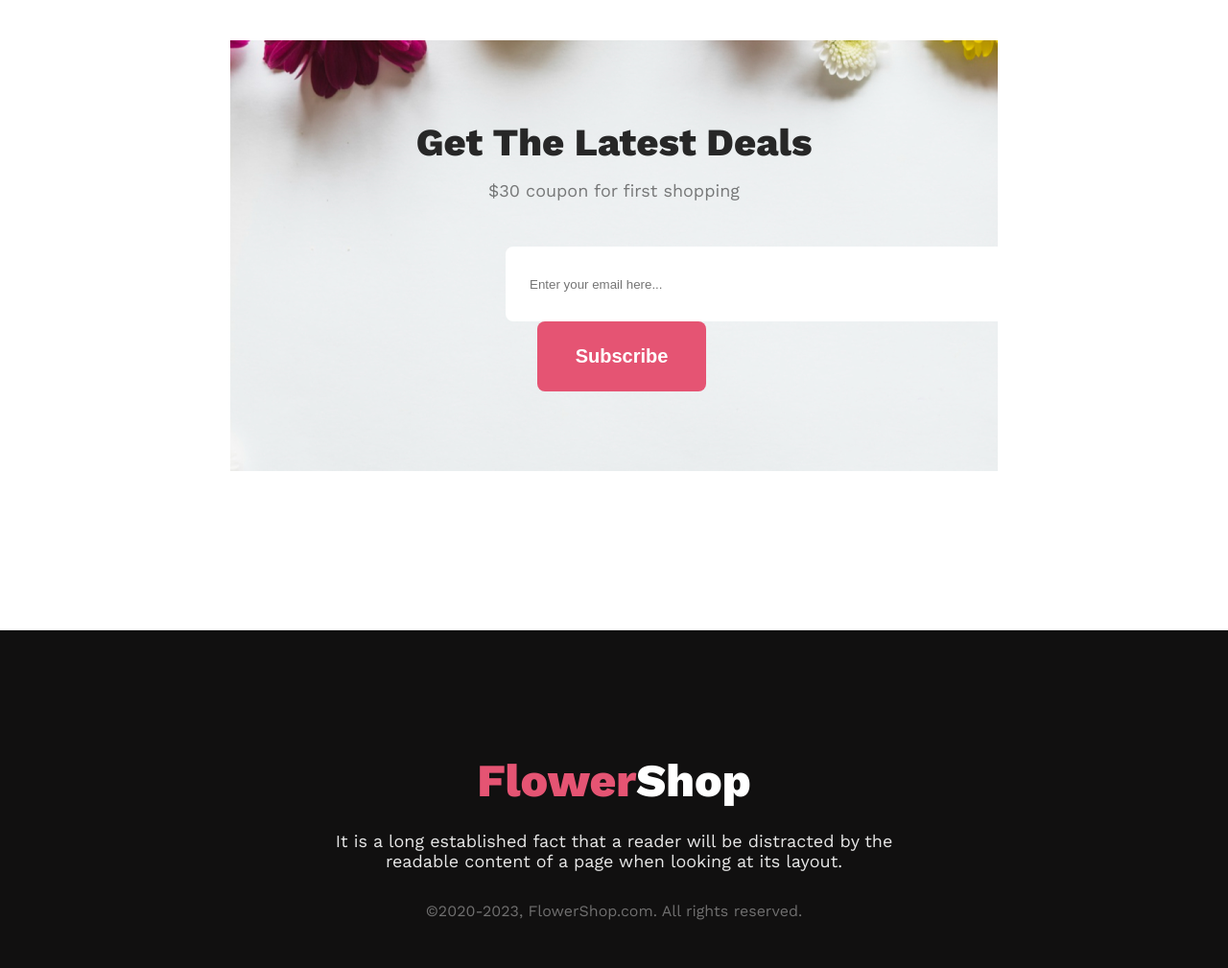
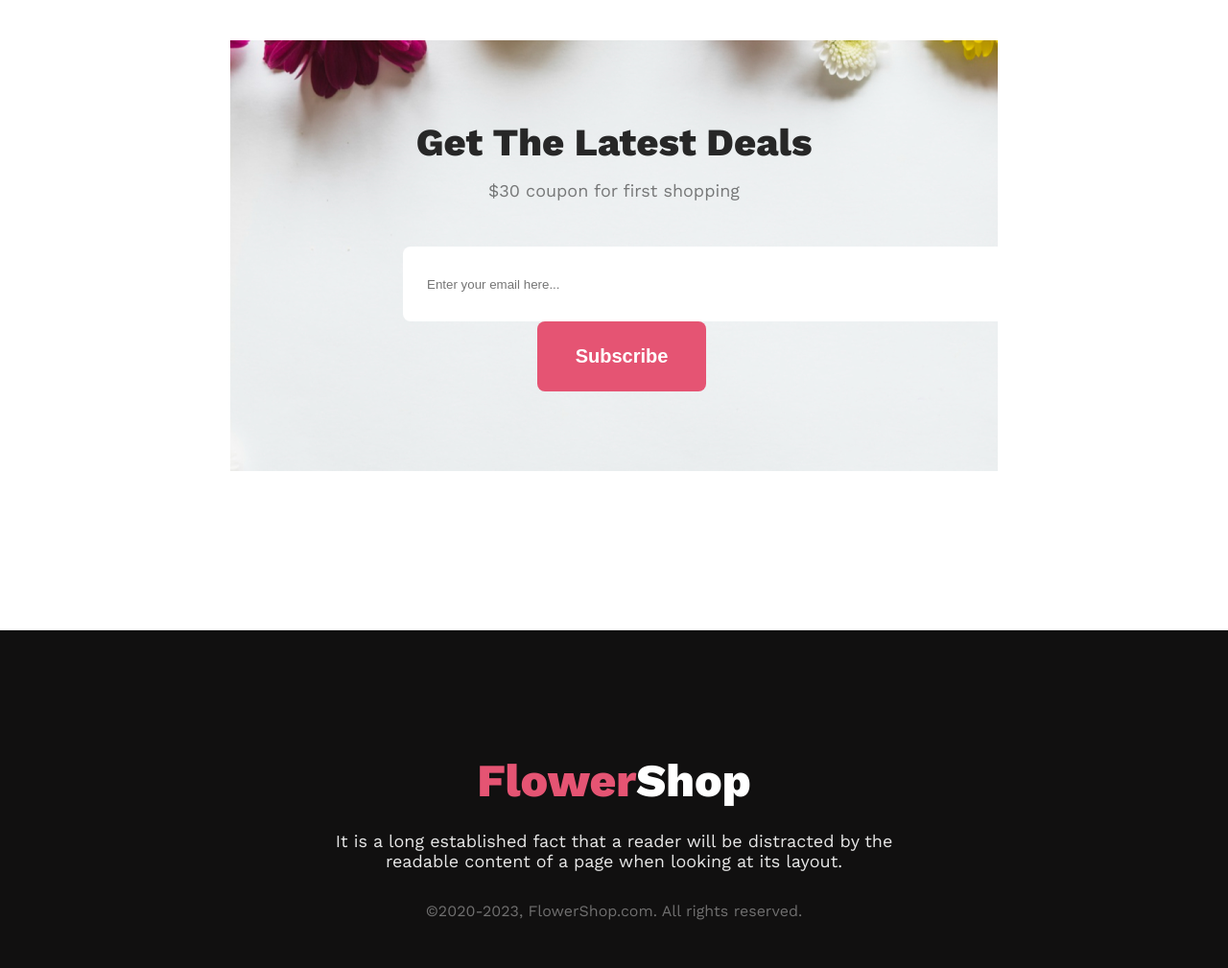
Before and after one commit to monoare/flower-shop-assignment, a plain HTML site: page index.html in a window 1280 px wide. Shown: the part 4011-5020 px from the top of the page at 96% size. Drawn offline with nearby package versions, Linux system fonts and the light colour scheme.

Commit message:
Final code added

```diff
--- a/style.css/style.css
+++ b/style.css/style.css
@@ -58,6 +58,7 @@ nav li:hover .dropdown {
   display: block;
   color: black;
   background-color: crimson;
+  cursor: pointer;
 }
 /* Banner Section Styles */
 
@@ -288,7 +289,7 @@ nav li:hover .dropdown {
 
 .email-section {
   text-align: center;
-  padding: 48px 287px 121px;
+  padding: 48px 180px 121px;
 }
 
 #email {
```
